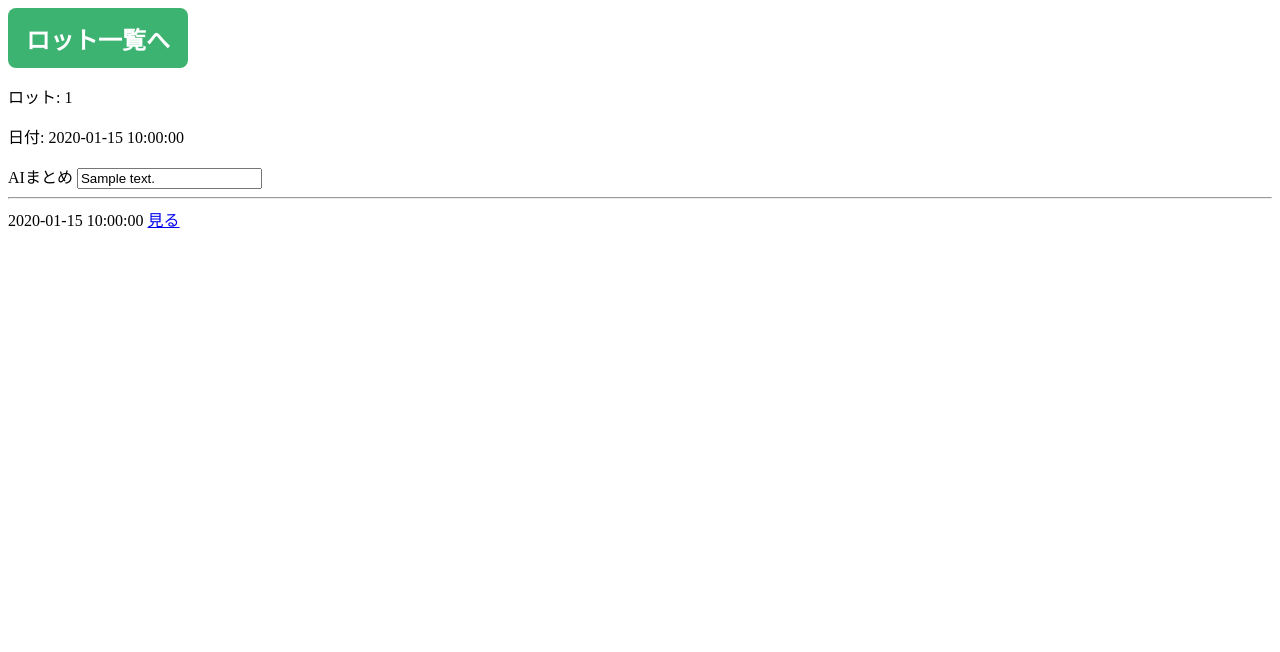
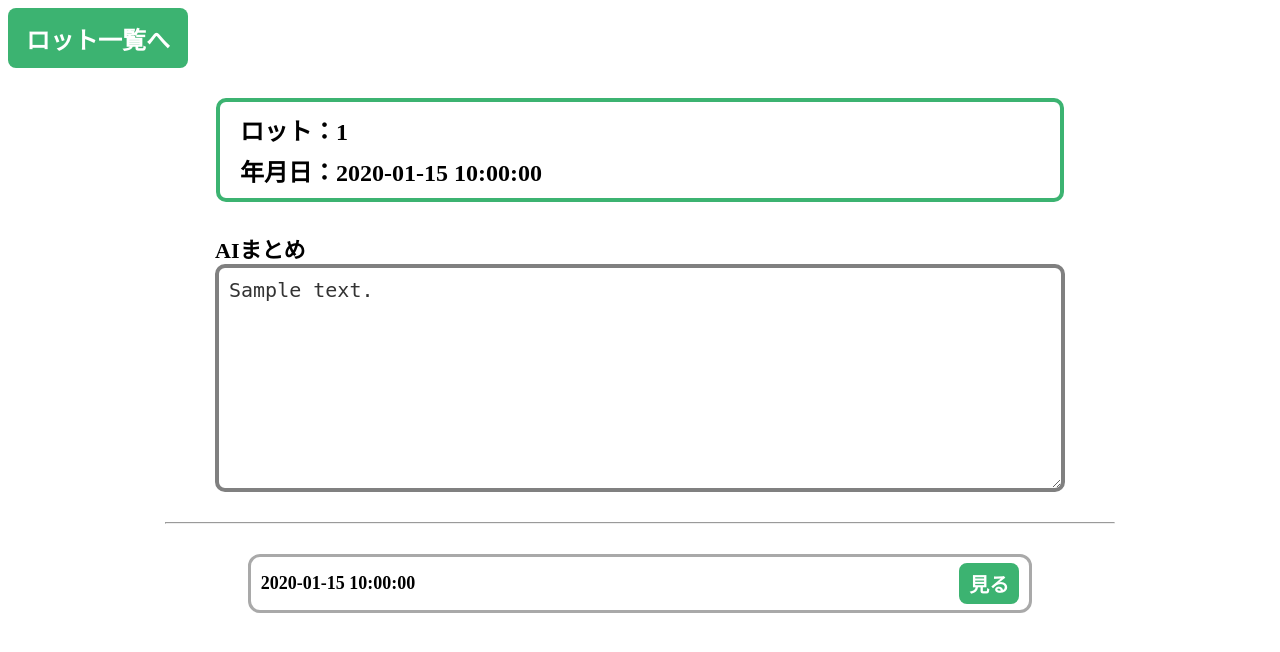
Before and after one commit to Toya-Itoga/app_demo, a FastAPI app: template templates/reports_list.html in a window 1280 px wide. Shown: the top 652 px of the page. Run offline with FastAPI, Linux system fonts and the light colour scheme; the template is opened without the code that fills it: most values are stand-ins (such as "Sample title", 1, 10 or a date in 2020).

Commit message:
UI調整: ロット一覧, 日報作成, 日報閲覧のレイアウト調整

```diff
--- /dev/null
+++ b/static/css/report_list.css
@@ -0,0 +1,128 @@
+/* ============================
+   日報基本情報
+============================ */
+.detail-report__report-information {
+    display: flex;
+    flex-direction: column;
+    margin: 30px auto 30px;
+    width: 85%;
+    max-width: 800px;
+
+    padding: 10px 20px;
+
+    border: 4px solid mediumseagreen;
+    border-radius: 10px;
+
+    gap: 6px;
+}
+
+.detail-report__report-information p {
+    margin: 0;
+    font-weight: 600;
+    font-size: 24px;
+}
+
+
+
+/* ============================
+   AIまとめ
+============================ */
+.detail-report__ai-summary {
+    display: flex;
+    flex-direction: column;
+    margin: 0 auto 30px;
+    width: 90%;
+    max-width: 850px;
+}
+
+.detail-report__ai-summary label{
+    font-weight: 600;
+    font-size: 22px;
+}
+
+.detail-report__ai-summary textarea {
+    border: 4px solid gray;
+    border-radius: 10px;
+    padding: 10px;
+    height: auto;
+    min-height: 200px;
+    /* white-space: pre-wrap; */
+
+    font-weight: 500;
+    font-size: 20px;
+    color: #333;
+
+    box-shadow: none;
+    outline: none;
+}
+
+.detail-report__message {
+    text-align: center;
+    font-weight: 600;
+    font-size: 26px;
+    margin-top: 200px;
+}
+
+
+
+hr {
+    width: 75%;
+    min-width: 360px;
+}
+
+
+
+/* ============================
+   簡易表示日報
+============================ */
+.reports {
+    display: flex;
+    margin: 30px auto 30px;
+    flex-direction: column;
+    justify-content: center;
+
+    gap: 6px;
+}
+
+.report-card {
+    display: flex;
+    justify-content: space-between;
+    align-items: center;
+    padding: 6px 10px;
+    border: 3px solid darkgray;
+    margin: 0 auto 0;
+    border-radius: 12px;
+
+    width: 60%;
+    min-width: 300px;
+}
+
+.report-card__date {
+    font-weight: 600;
+    font-size: 18px;
+}
+
+.report-card__btn {
+    -webkit-tap-highlight-color: transparent;
+    background-color: mediumseagreen;
+    border: none;
+    border-radius: 8px;
+    padding: 6px 10px;
+    right: 10px;
+
+    font-weight: 600;
+    font-size: 20px;
+    color: white;
+
+    text-decoration: none;
+}
+
+.report-card__btn:focus {
+    background-color: darkgreen;
+}
+
+.reports__message {
+    text-align: center;
+    font-weight: 600;
+    font-size: 20px;
+}
--- a/templates/lots_show.html
+++ b/templates/lots_show.html
@@ -11,7 +11,6 @@
     <script src="https://unpkg.com/hyperscript.org@0.9.12"></script>
 
     <!-- css -->
-    <link rel="stylesheet" href="/static/css/base.css">
     <link rel="stylesheet" href="/static/css/lots_show.css">
 </head>
 
@@ -44,7 +43,7 @@
         </div>
         {% endfor %}
         {% else %}
-        <p class="lot-message">ロットが登録されていません</p>
+        <p class="lot-message">ロットが登録されていません\n右下の＋ボタンから登録できます</p>
         {% endif %}
     </div>
 
--- a/templates/reports_list.html
+++ b/templates/reports_list.html
@@ -8,6 +8,7 @@
 
     <!-- css -->
     <link rel="stylesheet" href="/static/css/base.css">
+    <link rel="stylesheet" href="/static/css/report_list.css">
 </head>
 
 <body>
@@ -18,15 +19,20 @@
 
     <!-- 詳細表示 -->
     {% if detail_report %}
-    <div class="detail_report">
-        <p>ロット: {{ lot_id }}</p>
-        <p>日付: {{ detail_report.date }}</p>
+    <div class="detail-report">
+        <div class="detail-report__report-information">
+            <p>ロット：{{ lot_id }}</p>
+            <p>年月日：{{ detail_report.date }}</p>
+        </div>
         <!-- <p>コメント: {{ detail_report.comment or 'コメントなし' }}</p> -->
-        <label for="ai_summary">AIまとめ</label>
-        <input type="text" name="ai_summary" value="{{ detail_report.ai_summary or 'AI要約はありません' }}" readonly>
+        <div class="detail-report__ai-summary">
+            <label for="ai-summary-text">AIまとめ</label>
+            <textarea name="ai-summary-text" readonly>{{ detail_report.ai_summary or 'AI要約はありません' }}</textarea>
+
+        </div>
     </div>
     {% else %}
-    <p>日報が未登録です</p>
+    <p class="detail-report__message">日報が未登録です</p>
     {% endif %}
 
     <hr>
@@ -36,16 +42,16 @@
         {% if reports and reports|length > 0 %}
         <div class="report_grid">
             {% for it in reports %}
-            <div class="report_card">
-                <span class="date">{{ it.date }}</span>
-                <a class="detail_btn" href="/api/reports/get_reports/{{ it.lot_id }}?date={{ it.date }}">
+            <div class="report-card">
+                <span class="report-card__date">{{ it.date }}</span>
+                <a class="report-card__btn" href="/api/reports/get_reports/{{ it.lot_id }}?date={{ it.date }}">
                     見る
                 </a>
             </div>
             {% endfor %}
         </div>
         {% else %}
-        <p>他の日報はありません</p>
+        <p class="reports__message">他の日報はありません</p>
         {% endif %}
     </div>
 
```
Also changed, not shown: static/css/base.css (+0 -80 lines), static/css/create_report_form.css (+8 -6 lines), static/css/lots_show.css (+109 -12 lines), templates/create_report_form.html (+7 -3 lines).
